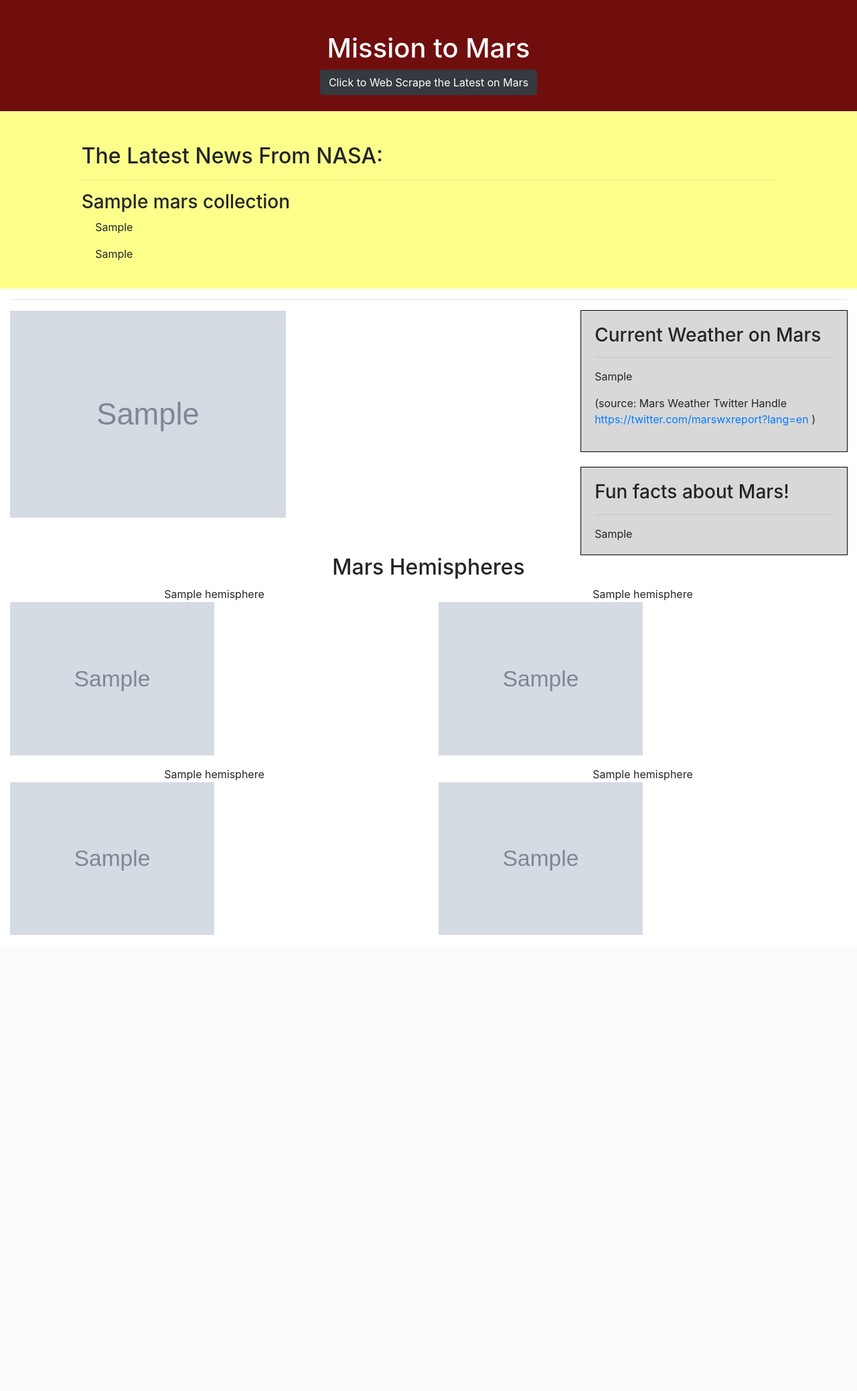
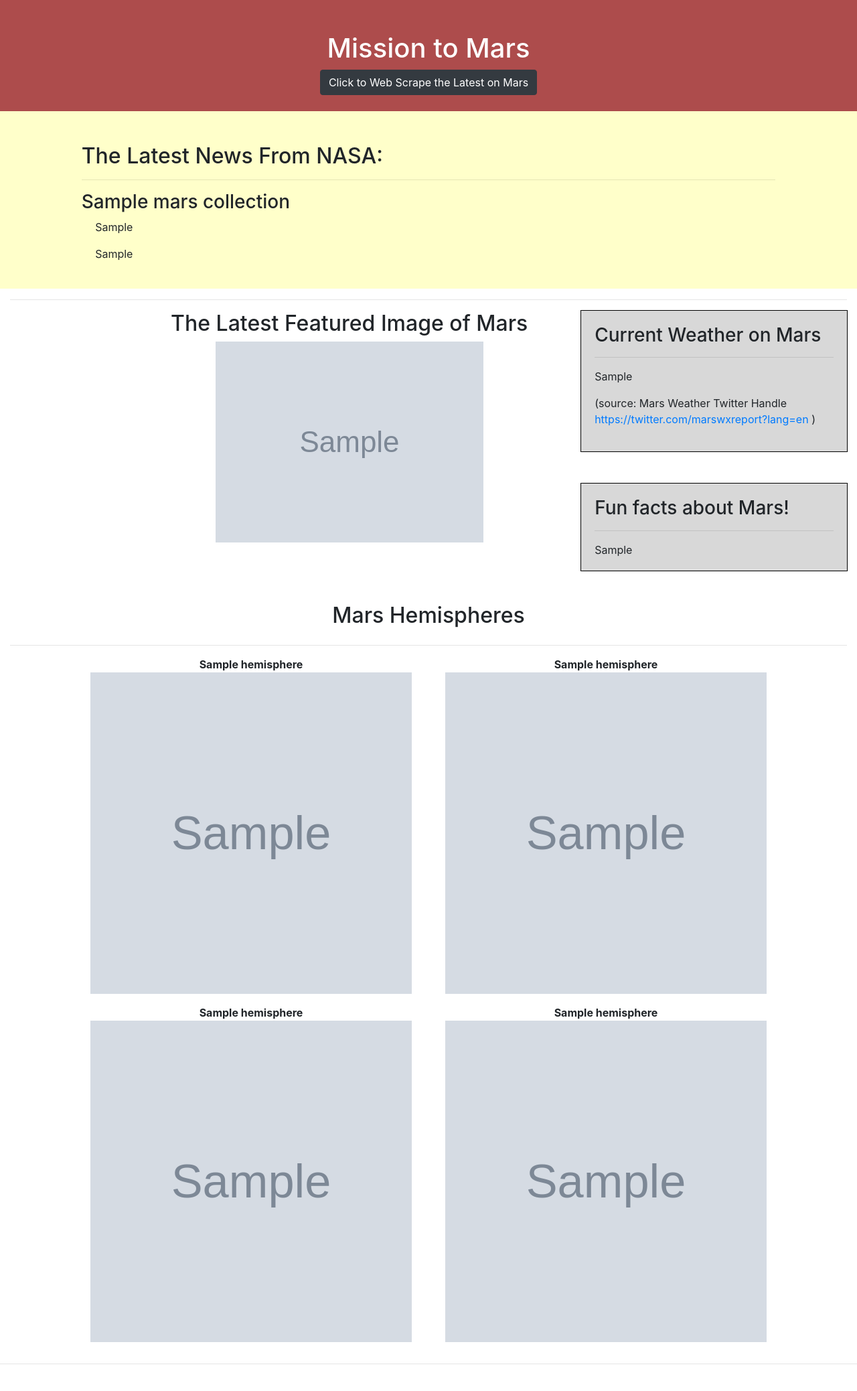
Before and after one commit to Kevinxy00/WebScraping_and_DocumentDatabases-MissionToMars, a Flask app: page / in a window 1280 px wide. Shown: the whole page at 67% size. Before the commit the page ends 1396 px from the top, so only its background shows below. Run offline with Flask 2, Linux system fonts and the light colour scheme; grey boxes marked "Sample" are stand-in pictures; a database or web service that is not in the repository returns one stand-in record (values such as "Sample title"); some libraries are stand-ins or nearby versions.

Commit message:
added 800x600 featured image, checks if rendered vars exist in index.html, tweaked positions & colors

```diff
--- a/app.py
+++ b/app.py
@@ -29,6 +29,7 @@ def render_index():
         Nasa_latest_paragraph1 = mars_find['Nasa_latest_paragraph'][0]
         Nasa_latest_paragraph2 = mars_find['Nasa_latest_paragraph'][1]
         featured_image_url = mars_find['featured_image_url']
+        feat_full_img = mars_find['feat_full_img']
         mars_weather_tweet = mars_find['mars_weather_tweet']
         mars_facts_table = mars_find['mars_facts_table']
         hemis_1_title = mars_find['hemispheres'][0]['title']
@@ -39,12 +40,14 @@ def render_index():
         hemis_3_img = mars_find['hemispheres'][2]['img_url']
         hemis_4_title = mars_find['hemispheres'][3]['title']
         hemis_4_img = mars_find['hemispheres'][3]['img_url']
-    except (IndexError, TypeError) as e:
+    except (IndexError, TypeError, NameError, KeyError) as e:
         # note: either error only occurs if there's nothing in the mars_info_DB. Either there's no index or NoneType object returns.
+        #       NameError and KeyError occured when I added a variable to be rendered that wasn't in the db collection before.
         Nasa_latest_title = ""
         Nasa_latest_paragraph1 = ""
         Nasa_latest_paragraph2 = ""
         featured_image_url = ""
+        feat_full_img = ""
         mars_weather_tweet = ""
         mars_facts_table = ""
         hemis_1_title = ""
@@ -56,11 +59,14 @@ def render_index():
         hemis_4_title = ""
         hemis_4_img = ""
     # rendering template to index.html. Throughout this func, I kept all the var names the same as they were in scrape_mars.py
-    return render_template("index.html", Nasa_latest_title=Nasa_latest_title, Nasa_latest_paragraph1=Nasa_latest_paragraph1,\
-                            Nasa_latest_paragraph2=Nasa_latest_paragraph2, featured_image_url=featured_image_url,\
-                            mars_weather_tweet=mars_weather_tweet, mars_facts_table=mars_facts_table, hemis_1_title=hemis_1_title,\
-                            hemis_1_img=hemis_1_img, hemis_2_title=hemis_2_title, hemis_2_img=hemis_2_img, \
-                            hemis_3_title=hemis_3_title, hemis_3_img=hemis_3_img, hemis_4_title=hemis_4_title, hemis_4_img=hemis_4_img)
+    return render_template("index.html", Nasa_latest_title=Nasa_latest_title,\
+                            Nasa_latest_paragraph1=Nasa_latest_paragraph1, Nasa_latest_paragraph2=Nasa_latest_paragraph2,\
+                            featured_image_url=featured_image_url, feat_full_img=feat_full_img,\
+                            mars_weather_tweet=mars_weather_tweet, mars_facts_table=mars_facts_table,\
+                            hemis_1_title=hemis_1_title, hemis_1_img=hemis_1_img,\
+                            hemis_2_title=hemis_2_title, hemis_2_img=hemis_2_img,\
+                            hemis_3_title=hemis_3_title, hemis_3_img=hemis_3_img,\
+                            hemis_4_title=hemis_4_title, hemis_4_img=hemis_4_img)
 
 # using scrape() from scrape_mars.py, inserts results into a mars_info in MongoDB
 @app.route('/scrape')
--- /dev/null
+++ b/static/styles.css
@@ -0,0 +1,65 @@
+
+/* banner at the top of the page */
+.banner{
+    background-color: rgb(173, 76, 76);
+
+}
+
+h1.banner_txt {
+    text-align: center;
+    color: rgb(255,255,255);
+}
+/* button under banner heading text which links to scrape() */
+#scrape_btn {
+    text-align: center;
+}
+
+/* first text after banner with the latest news from NASA*/
+#first_text {
+  background-color: rgb(255, 255, 202);
+}
+
+/* tweet box and mars facts table boxes to the right*/
+div.info_box {
+    background:rgb(216, 216, 216);
+    outline:.01px double black;
+    padding:5%;
+}
+
+/* alignment of main image */
+figure.main {
+    float:right;
+    padding-right:50px;
+}
+
+/* limits size of the featured image */
+img.image {
+    max-width: 900px;
+    max-height: 900px;
+}
+
+figcaption.main_caption{
+    text-align: center;
+}
+
+/* set hemisphere image size */
+img.hemis_img {
+    width:480px;
+    height:480px;
+}
+
+figcaption.hemis_caption{
+    text-align: center;
+    font-weight: bold;
+}
+/* align hemisphere images so that they are centered */
+/* aligns hemisphere images on the left side */
+figure.hemis_left {
+    float:right;
+    padding-right: 10px;
+}
+/* aligns the images on the right */
+figure.hemis_right {
+    float:left;
+    padding-left: 10px;
+}
--- a/static/styles/styles.css
+++ /dev/null
@@ -1,42 +0,0 @@
-/* banner at the top of the page */
-.banner{
-    background-color: rgb(112, 14, 14);
-
-}
-
-h1.banner_txt {
-    text-align: center;
-    color: rgb(255,255,255);
-}
-/* button under banner heading text which links to scrape() */
-#scrape_btn {
-    text-align: center;
-}
-
-/* first text after banner with the latest news from NASA*/
-/* doesn't seem to be working at all */
-#first_text {
-  background-color: rgb(253, 255, 139);
-}
-
-/* nor this. Does bootstrap override normal css? */
-#tweet_box {
-    background-color:rgb(216, 216, 216);
-    padding:5%;
-}
-
-/* this positions facts table to bottom of current container
-also doesn't seem to be working at all */
-div.facts_table {
-    position:relative;
-    bottom:-50px;
-}
-
-figcaption.hemis_caption{
-    text-align: center;
-}
-
-img {
-    width: 50%;
-    height: auto;
-}
--- a/templates/index.html
+++ b/templates/index.html
@@ -7,9 +7,10 @@
   <meta http-equiv="X-UA-Compatible" content="ie=edge">
   <title>Mission to Mars</title>
   <!-- reset css -->
-  <link rel="stylesheet" type="text/css" href="{{ url_for('static',filename='styles/reset.css') }}">
+  <link rel="stylesheet" type="text/css" href="{{ url_for('static',filename='reset.css')}}">
   <link rel="stylesheet" href="https://maxcdn.bootstrapcdn.com/bootstrap/4.0.0/css/bootstrap.min.css">
-  <link rel="stylesheet" type="text/css" href="{{ url_for('static',filename='styles/styles.css') }}">
+  <!-- css style sheet has to be in /static folder because of flask/jinja2 -->
+  <link rel="stylesheet" type="text/css" href="{{ url_for('static',filename='styles.css')}}">
 </head>
 
 <body>
@@ -35,7 +36,8 @@
         </div>
         <div class="col-md-10">
         </br> </br>
-            {% if Nasa_latest_title %}
+            <!-- Rendering HTML from app.py -->
+            {% if Nasa_latest_title %} <!-- checking if this is empty as a test to see if mars_collection is empty. -->
                 <h2>The Latest News From NASA:</h2>
                 <hr>
                 <h3>{{Nasa_latest_title}}</h3>
@@ -43,7 +45,7 @@
                 <p> &emsp; {{Nasa_latest_paragraph2}}</p>
                 </br>
             {% else %}
-                <h2>Click the Web Scrape button above to get the latest in mars news and facts</h2>
+                <h2>Click the Web Scrape button above to get the latest in Mars news and facts</h2>
                 </br>
             {% endif %}
         </div>
@@ -54,68 +56,110 @@
     <!-- featured_image on the left, latest mars weather tweet on top left, mars facts table under it -->
     <div class='row'>
         <div class='col-md-8'>
-            <figure>
-                <img src={{featured_image_url}} alt="Featured image for NASA mars page">
+            {% if (featured_image_url) and (feat_full_img) %}
+                <figure class="main">
+                    <figcaption class="main_caption">
+                        <h2> The Latest Featured Image of Mars </h2>
+                    <a target="_blank" href={{feat_full_img}}>
+                        <img class="image" src={{featured_image_url}} alt="Featured image for NASA mars page">
+                    </a>
                 </figure>
+            {% else %}
+                </br>
+            {% endif %}
         </div>
         <div class='col-md-4'>
-            <div style="background:rgb(216, 216, 216); outline:.01px double black; padding:5%;">
+            <div class="info_box">
+                {% if mars_weather_tweet %}
                     <!-- latest weather tweet -->
                     <h3> Current Weather on Mars <hr> </h3>
                     <p> {{mars_weather_tweet}}</p>
                     <p> (source: Mars Weather Twitter Handle </br>
                         <a href="https://twitter.com/marswxreport?lang=en"> https://twitter.com/marswxreport?lang=en </a>)
                     </p>
+                {% else %}
+                {% endif %}
             </div>
-            </br>
+            </br> </br>
             <!-- facts table -->
-            <div style="background:rgb(216, 216, 216); outline:.01px double black; padding:5%;">
+            <div class="info_box">
+                {% if mars_facts_table %}
                     <h3>Fun facts about Mars!</h3>
                     <hr>
                     <!-- table rendered with flask, which uses jinja2. Already includes <table></table> -->
                     {{mars_facts_table|safe}}
                         <!-- note: the "|safe" means that this variable is a well-formed and trusted HTML. This excludes it from jinja2's
                         HTML auto-escaping. http://jinja.pocoo.org/docs/dev/templates/#html-escaping  -->
+                {% else %}
+                </br>
+                {% endif %}
             </div>
 
         </div>
     </div>
+    </br> </br>
 
     <!-- Mars hemisphere images section -->
+    {% if hemis_1_title %} <!-- sample this var to check to see if there's anything in the hemisphere section -->
         <div class="row">
             <div class='col-md-12'>
                 <h2 class="text-center"> Mars Hemispheres </h2> <!-- .text-center is from bootstrap 4.0.0 -->
             </div>
         </div>
+    {% else %}
+    </br>
+    {% endif %}
 
+    <hr>
+
+    {% if (hemis_1_img) and (hemis_2_title) and (hemis_2_img) %}
         <div class="row">
             <div class='col-md-6'>
-            <figure>
+                <figure class="hemis_left">
                     <figcaption class="hemis_caption"> {{hemis_1_title}} </figcaption>
-                <img src={{hemis_1_img}} alt="Mars hemisphere 1">
+                    <a target="_blank" href={{hemis_1_img}}>
+                        <img class="hemis_img" src={{hemis_1_img}} alt="Mars hemisphere 1">
+                    </a>
                 </figure>
             </div>
             <div class='col-md-6'>
-            <figure>
+                <figure class="hemis_right">
                     <figcaption class="hemis_caption"> {{hemis_2_title}} </figcaption>
-                <img src={{hemis_2_img}} alt="Mars hemisphere 2">
+                    <a target="_blank" href={{hemis_2_img}}>
+                        <img class="hemis_img" src={{hemis_2_img}} alt="Mars hemisphere 2">
+                    </a>
                 </figure>
             </div>
         </div>
+    {% else %}
+        </br>
+    {% endif %}
+
+    {% if (hemis_3_title) and (hemis_3_img) and (hemis_4_title) and (hemis_4_img) %}
         <div class="row">
             <div class='col-md-6'>
-            <figure>
+                <figure class="hemis_left">
                     <figcaption class="hemis_caption"> {{hemis_3_title}} </figcaption>
-                <img src={{hemis_3_img}} alt="Mars hemisphere 3">
+                    <a target="_blank" href={{hemis_3_img}}>
+                        <img class="hemis_img" src={{hemis_3_img}} alt="Mars hemisphere 3">
+                    </a>
                 </figure>
             </div>
             <div class='col-md-6'>
-            <figure>
+                <figure class="hemis_right">
                     <figcaption class="hemis_caption"> {{hemis_4_title}} </figcaption>
-                <img src={{hemis_4_img}} alt="Mars hemisphere 4">
+                    <a target="_blank" href={{hemis_4_img}}>
+                        <img class="hemis_img" src={{hemis_4_img}} alt="Mars hemisphere 4">
+                    </a>
                 </figure>
             </div>
         </div>
+    {% else %}
+        </br>
+    {% endif %}
+
   </div> <!-- ends container -->
+  <hr>
+  </br>
 </body>
 </html>
```
Also changed, not shown: scrape_mars.py (+25 -9 lines), templates/table_test.html (deleted, +0 -40 lines), static/reset.css (renamed from static/styles/reset.css), 2 other files. Lines whose indentation alone changed are shown as unchanged.
